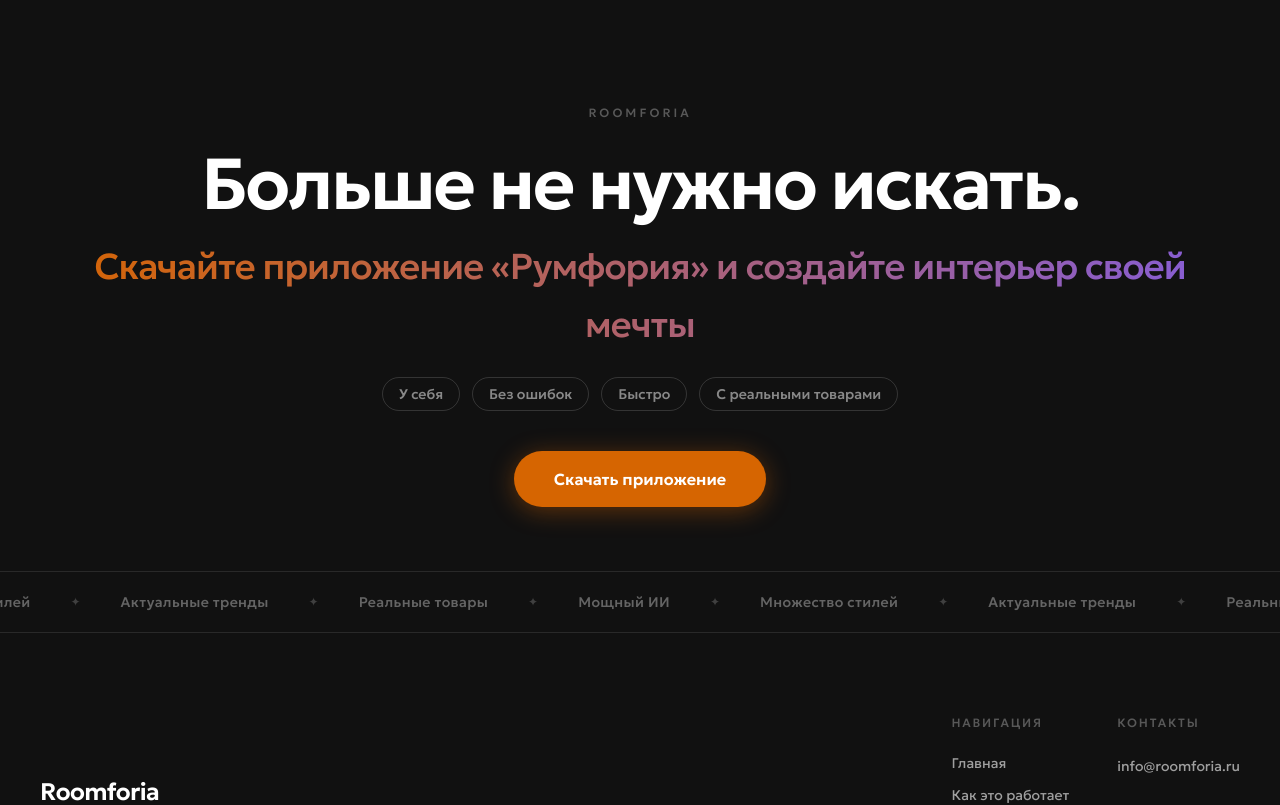
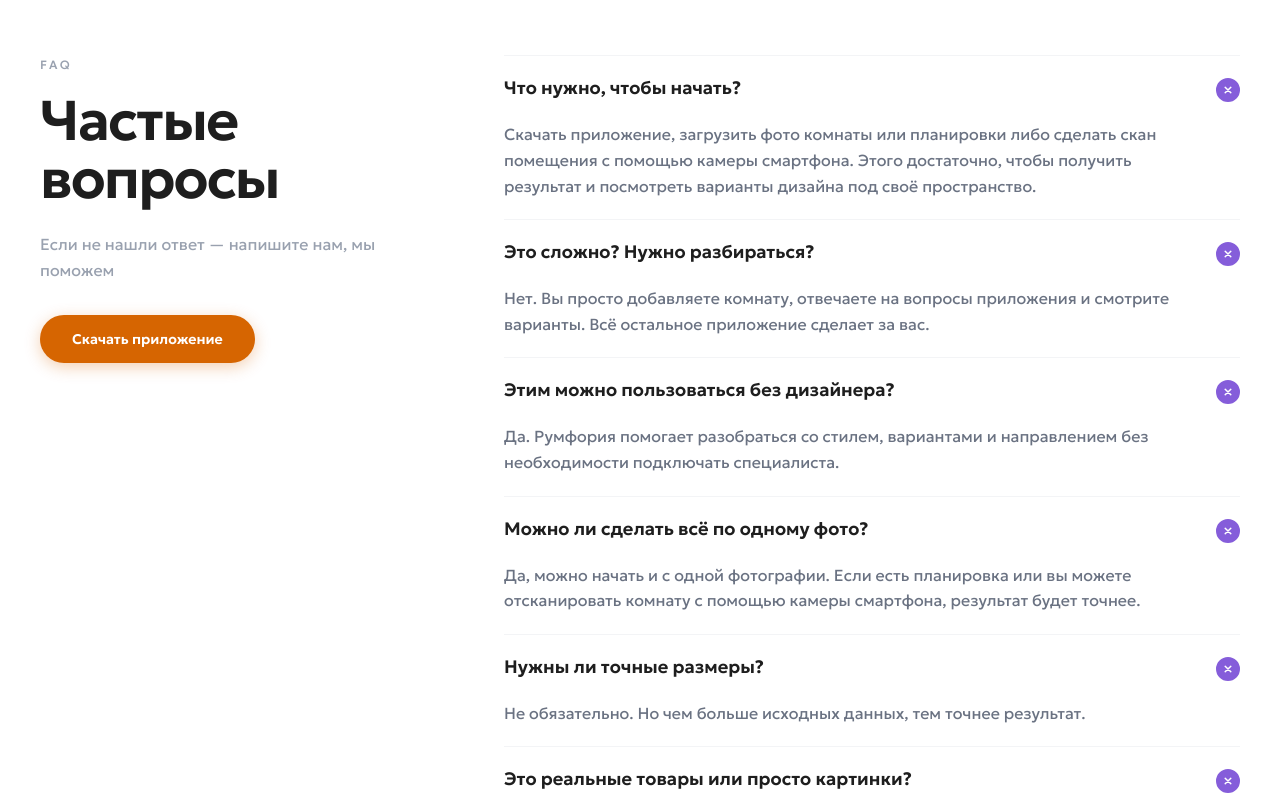
Before and after one commit to roomforia/roomforia, a Next.js app: page / in a window 1280 px wide. Shown: the part 6260-7065 px from the top of the page. Built offline with nearby package versions, Linux system fonts and the light colour scheme.

Commit message:
feat: FAQ-аккордеон на главной странице

```diff
--- a/src/app/page.tsx
+++ b/src/app/page.tsx
@@ -6,6 +6,7 @@
 import ComparisonSection from "@/components/ComparisonSection";
 import CTASection from "@/components/CTASection";
 import BrandsSection from "@/components/BrandsSection";
+import FAQSection from "@/components/FAQSection";
 import FinalCTA from "@/components/FinalCTA";
 import Header from "@/components/Header";
 import Footer from "@/components/Footer";
@@ -23,6 +24,7 @@
         <ComparisonSection />
         <CTASection />
         <BrandsSection />
+        <FAQSection />
         <FinalCTA />
       </main>
         <Footer />
--- /dev/null
+++ b/src/components/FAQSection.tsx
@@ -0,0 +1,172 @@
+"use client"
+
+import { useState } from "react"
+import { motion, AnimatePresence } from "framer-motion"
+
+const DEMO_URL = "https://www.figma.com/proto/oKpcwYWl1oXTzZ8jGxdSvX/Mobile-App-Prototype_Design?page-id=0%3A7137&node-id=37320-1691&viewport=-79%2C-4447%2C0.52&t=sG3LJCgcdGCLn3Qt-9&scaling=scale-down&content-scaling=fixed&starting-point-node-id=37320%3A2244&show-proto-sidebar=1"
+
+const faqs = [
+  {
+    q: "Что нужно, чтобы начать?",
+    a: "Скачать приложение, загрузить фото комнаты или планировки либо сделать скан помещения с помощью камеры смартфона. Этого достаточно, чтобы получить результат и посмотреть варианты дизайна под своё пространство.",
+  },
+  {
+    q: "Это сложно? Нужно разбираться?",
+    a: "Нет. Вы просто добавляете комнату, отвечаете на вопросы приложения и смотрите варианты. Всё остальное приложение сделает за вас.",
+  },
+  {
+    q: "Этим можно пользоваться без дизайнера?",
+    a: "Да. Румфория помогает разобраться со стилем, вариантами и направлением без необходимости подключать специалиста.",
+  },
+  {
+    q: "Можно ли сделать всё по одному фото?",
+    a: "Да, можно начать и с одной фотографии. Если есть планировка или вы можете отсканировать комнату с помощью камеры смартфона, результат будет точнее.",
+  },
+  {
+    q: "Нужны ли точные размеры?",
+    a: "Не обязательно. Но чем больше исходных данных, тем точнее результат.",
+  },
+  {
+    q: "Это реальные товары или просто картинки?",
+    a: "В проектах используются только реальные позиции из партнёрских каталогов. Все их можно открыть, посмотреть и приобрести.",
+  },
+  {
+    q: "Можно ли сразу перейти к покупке?",
+    a: "Да. Из проекта в приложении можно перейти к товару, а затем в магазин для покупки. Вам ничего не придётся искать самостоятельно.",
+  },
+  {
+    q: "Можно использовать для любого помещения?",
+    a: "Да. Квартира, дом, офис или отдельная комната — приложение работает со всем.",
+  },
+  {
+    q: "Сколько времени занимает получение результата?",
+    a: "Все варианты вы получаете быстро: за 10 минут можно создать несколько вариантов проекта.",
+  },
+  {
+    q: "Сколько это стоит?",
+    a: "Актуальные условия использования можно посмотреть на странице «Тарифы» в приложении.",
+  },
+]
+
+export default function FAQSection() {
+  const [open, setOpen] = useState<number[]>(faqs.map((_, i) => i))
+
+  const toggle = (i: number) => {
+    setOpen((prev) =>
+      prev.includes(i) ? prev.filter((x) => x !== i) : [...prev, i]
+    )
+  }
+
+  return (
+    <section className="py-10 md:py-16 bg-white">
+      <div className="max-w-7xl mx-auto px-6 md:px-10">
+
+        <div className="grid md:grid-cols-[1fr_2fr] gap-10 md:gap-24 items-start">
+
+          {/* LEFT */}
+          <div className="md:sticky md:top-28">
+            <motion.p
+              initial={{ opacity: 0, y: 10 }}
+              whileInView={{ opacity: 1, y: 0 }}
+              viewport={{ once: true }}
+              transition={{ duration: 0.5 }}
+              className="text-xs uppercase tracking-[0.2em] text-gray-400 font-medium mb-4"
+            >
+              FAQ
+            </motion.p>
+            <motion.h2
+              initial={{ opacity: 0, y: 20 }}
+              whileInView={{ opacity: 1, y: 0 }}
+              viewport={{ once: true }}
+              transition={{ duration: 0.6, ease: [0.22, 1, 0.36, 1], delay: 0.1 }}
+              className="text-[28px] md:text-5xl lg:text-[56px] font-semibold tracking-tight text-[#1E1E1E] leading-tight mb-6"
+            >
+              Частые вопросы
+            </motion.h2>
+            <motion.p
+              initial={{ opacity: 0, y: 16 }}
+              whileInView={{ opacity: 1, y: 0 }}
+              viewport={{ once: true }}
+              transition={{ duration: 0.5, ease: [0.22, 1, 0.36, 1], delay: 0.2 }}
+              className="text-gray-400 text-sm md:text-base leading-relaxed mb-8"
+            >
+              Если не нашли ответ — напишите нам, мы поможем
+            </motion.p>
+            <motion.div
+              initial={{ opacity: 0, y: 16 }}
+              whileInView={{ opacity: 1, y: 0 }}
+              viewport={{ once: true }}
+              transition={{ duration: 0.5, ease: [0.22, 1, 0.36, 1], delay: 0.3 }}
+            >
+              <a
+                href={DEMO_URL}
+                target="_blank"
+                className="inline-flex px-8 py-3.5 rounded-full bg-[#d66501] text-white text-sm font-semibold hover:bg-[#bf5a01] transition-all duration-200 shadow-[0_4px_16px_rgba(214,101,1,0.3)] hover:scale-[1.02]"
+              >
+                Скачать приложение
+              </a>
+            </motion.div>
+          </div>
+
+          {/* RIGHT — аккордеон */}
+          <div>
+            {faqs.map((faq, i) => {
+              const isOpen = open.includes(i)
+              return (
+                <motion.div
+                  key={i}
+                  initial={{ opacity: 0, y: 16 }}
+                  whileInView={{ opacity: 1, y: 0 }}
+                  viewport={{ once: true }}
+                  transition={{ duration: 0.45, ease: [0.22, 1, 0.36, 1], delay: i * 0.04 }}
+                >
+                  <div className="relative h-[1px] bg-gray-100" />
+                  <button
+                    onClick={() => toggle(i)}
+                    className="w-full flex items-start justify-between gap-6 py-5 text-left group"
+                  >
+                    <span className={`text-sm md:text-lg font-semibold leading-snug transition-colors duration-200 ${isOpen ? "text-[#1E1E1E]" : "text-[#1E1E1E] group-hover:text-[#855dda]"}`}>
+                      {faq.q}
+                    </span>
+                    <span
+                      className="flex-shrink-0 w-6 h-6 rounded-full border-2 flex items-center justify-center transition-all duration-300 mt-0.5"
+                      style={{
+                        borderColor: isOpen ? "#855dda" : "#e5e7eb",
+                        backgroundColor: isOpen ? "#855dda" : "transparent",
+                      }}
+                    >
+                      <svg
+                        width="10" height="10" viewBox="0 0 10 10" fill="none"
+                        className="transition-transform duration-300"
+                        style={{ transform: isOpen ? "rotate(45deg)" : "rotate(0deg)" }}
+                      >
+                        <path d="M5 1V9M1 5H9" stroke={isOpen ? "white" : "#9ca3af"} strokeWidth="1.5" strokeLinecap="round" />
+                      </svg>
+                    </span>
+                  </button>
+                  <AnimatePresence initial={false}>
+                    {isOpen && (
+                      <motion.div
+                        initial={{ height: 0, opacity: 0 }}
+                        animate={{ height: "auto", opacity: 1 }}
+                        exit={{ height: 0, opacity: 0 }}
+                        transition={{ duration: 0.35, ease: [0.22, 1, 0.36, 1] }}
+                        className="overflow-hidden"
+                      >
+                        <p className="text-sm md:text-base text-gray-500 leading-relaxed pb-5 pr-10">
+                          {faq.a}
+                        </p>
+                      </motion.div>
+                    )}
+                  </AnimatePresence>
+                </motion.div>
+              )
+            })}
+            <div className="h-[1px] bg-gray-100" />
+          </div>
+
+        </div>
+      </div>
+    </section>
+  )
+}
```
